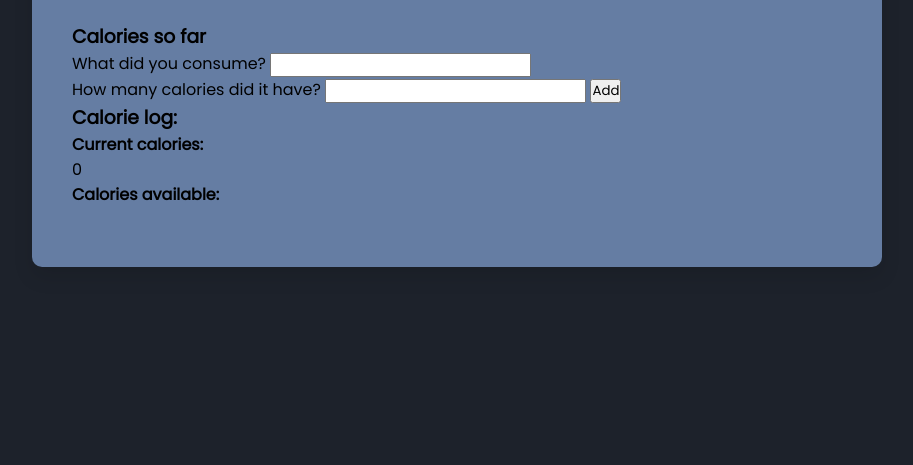
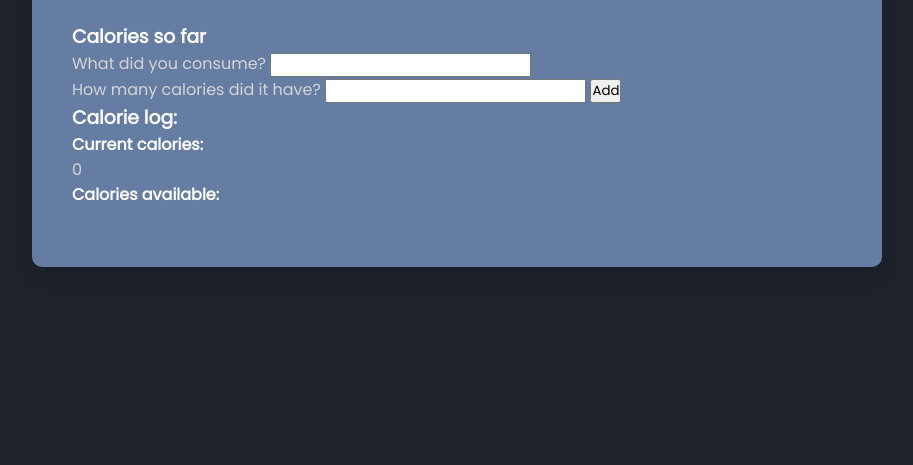
Before and after one commit to sspeedwagonn/calories_tracker, a plain HTML site: page index.html in a window 1280 px wide. Shown: the part 335-800 px from the top of the page, without its empty margins (183-1096 px from the left). Drawn offline with Linux system fonts and the light colour scheme.

Commit message:
Adjusted styling to be more readable

```diff
--- a/style.css
+++ b/style.css
@@ -16,6 +16,14 @@ body {
     background: #1d222b;
 }
 
+h1, h3, h4 {
+    color: white;
+}
+
+label, p {
+    color: #d4d4d4;
+}
+
 .wrapper {
     width: 850px;
     gap: 70px;
```
